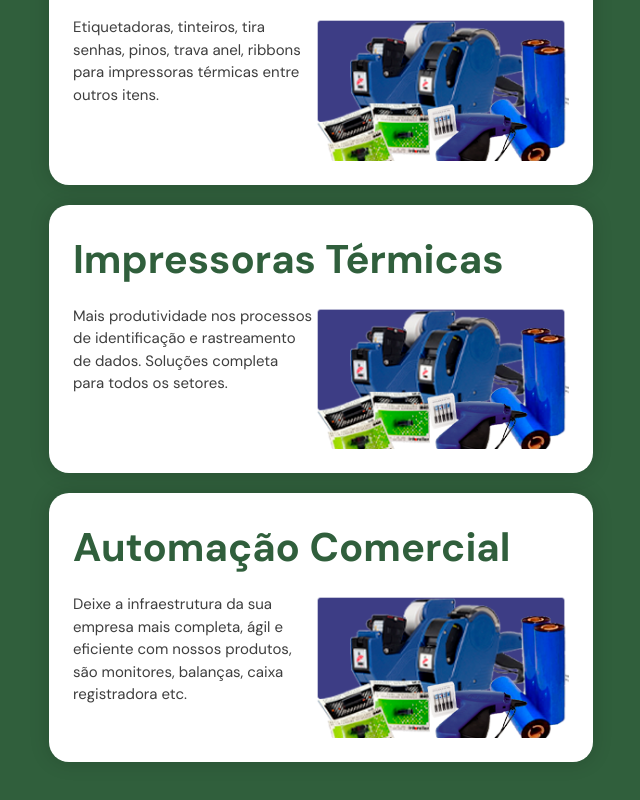
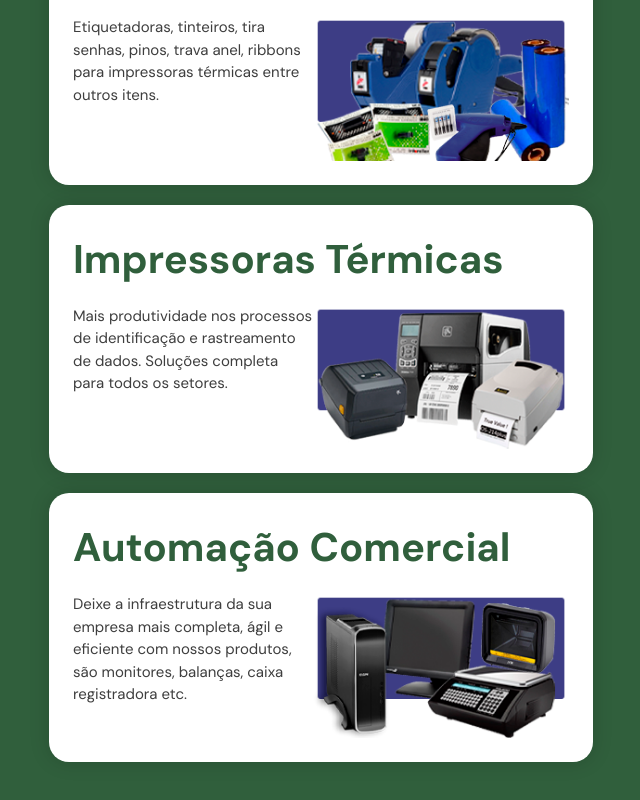
Before and after one commit to Jozimarjo/collormaq, a Next.js app: page /Home/ThirdSection in a window 1280 px wide. Shown: the part 1226-2026 px from the top of the page, without its empty margins (319-959 px from the left). Built offline with nearby package versions, Linux system fonts and the light colour scheme.

Commit message:
ajuste de image

```diff
--- a/src/pages/Home/ThirdSection.tsx
+++ b/src/pages/Home/ThirdSection.tsx
@@ -44,13 +44,13 @@ export default function ThirdSection() {
             id: 5,
             title: 'Impressoras Térmicas',
             description: 'Mais produtividade nos processos de identificação e rastreamento de dados. Soluções completa para todos os setores.',
-            img: '/images/product/suprimentos_2.svg'
+            img: '/images/product/impressoras_2.svg'
         },
         {
             id: 6,
             title: 'Automação Comercial',
             description: 'Deixe a infraestrutura da sua empresa mais completa, ágil e eficiente com nossos produtos, são monitores, balanças, caixa registradora etc.',
-            img: '/images/product/suprimentos_2.svg'
+            img: '/images/product/automação_2.svg'
         },
     ]
     return (
```
